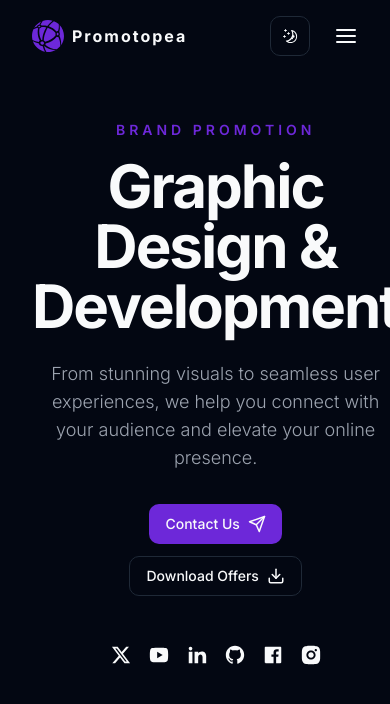
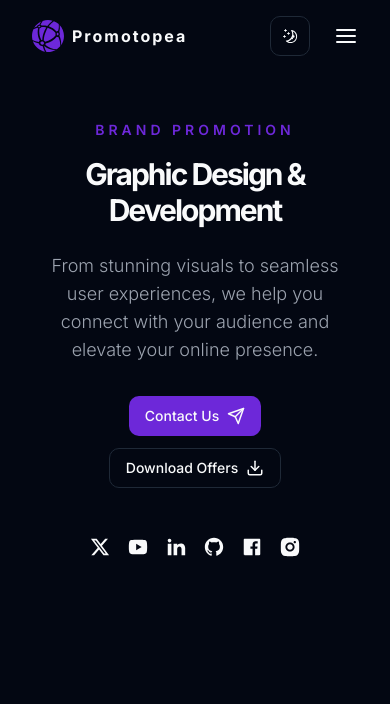
Before and after one commit to kabirshuvo/Nextgen-Agency-App, a Next.js app: page / in a window 390 px wide. Shown: the top 704 px of the page. Built offline with nearby package versions, Linux system fonts and the light colour scheme.

Commit message:
hero section updated

```diff
--- a/src/app/globals.css
+++ b/src/app/globals.css
@@ -59,7 +59,11 @@
 }
 
 .h1 {
-  @apply text-6xl xl:text-[72px] xl:leading-[80px] tracking-[-2px] font-bold mb-6;
+  @apply text-3xl sm:text-4xl xl:text-[72px] xl:leading-[80px] tracking-[-2px] font-bold mb-6;
+}
+
+.hiddenh1 {
+  @apply text-3xl sm:text-4xl xl:text-[60px] xl:leading-[72px] tracking-[-2px] font-bold mb-6;
 }
 
 .subtitle {
@@ -72,4 +76,11 @@
 
 .badge:hover {
   @apply transform scale-105;
+  box-shadow: 0 0 20px rgba(255, 255, 255, 0.6);
 }
+.opacity-0 {
+  opacity: 0;
+}
+.opacity-100 {
+  opacity: 1;
+}
--- a/src/app/page.tsx
+++ b/src/app/page.tsx
@@ -1,4 +1,4 @@
-import HeroSection from "@/components/HeroSection";
+import HeroSection from "@/components/sections/HeroSection";
 import HeroParticles from "@/components/particals/HeroParticals";
 import ParticlesComponent from "@/components/testParticals";
 
--- a/src/components/Badges/BadgeIcons.tsx
+++ b/src/components/Badges/BadgeIcons.tsx
@@ -6,6 +6,7 @@ import {
   RiTodoFill,
   RiArrowDownSLine,
   RiMedal2Line,
+  RiEyeFill,
 } from "react-icons/ri";
 import Icons from "./Icons";
 
@@ -47,3 +48,11 @@ export const RiMedal2LineIcon = () => {
     </div>
   );
 };
+
+export const RiEyeFillIcon = () => {
+  return (
+    <div>
+      <Icons icon={RiEyeFill} />
+    </div>
+  );
+};
--- a/src/components/Badges/HappyClientsBadge.tsx
+++ b/src/components/Badges/HappyClientsBadge.tsx
@@ -9,7 +9,7 @@ interface BadgeProps {
 
 const HappyClientsBadge: React.FC<BadgeProps> = ({ containerStyles }) => {
   return (
-    <div className={`badge ${containerStyles}`}>
+    <div className={`badge badge:hover ${containerStyles}`}>
       <TeamFillIcon />
       <HappyClientsCountUp />
     </div>
--- a/src/components/HeroSection.tsx
+++ b/src/components/sections/HeroSection.tsx
@@ -1,5 +1,5 @@
 import Link from "next/link";
-import { Button } from "./ui/button";
+import { Button } from "../ui/button";
 import { Download, Send } from "lucide-react";
 import {
   RiBriefcase4Fill,
@@ -8,14 +8,15 @@ import {
   RiArrowDownSLine,
 } from "react-icons/ri";
 
-import DevImage from "./DevImage";
-import Badge from "./Badges/ExperienceBadge";
-import Socials from "./Socials";
-import BadgeCountUp from "./Badges/CountUp";
-import ExperienceBadge from "./Badges/ExperienceBadge";
-import HappyClientsBadge from "./Badges/HappyClientsBadge";
-import ReviewsBadge from "./Badges/ReviewsBadge";
-import ParticlesComponent from "./testParticals";
+import DevImage from "../DevImage";
+import Badge from "../Badges/ExperienceBadge";
+import Socials from "../Socials";
+import BadgeCountUp from "../Badges/CountUp";
+import ExperienceBadge from "../Badges/ExperienceBadge";
+import HappyClientsBadge from "../Badges/HappyClientsBadge";
+import ReviewsBadge from "../Badges/ReviewsBadge";
+import ParticlesComponent from "../testParticals";
+import HeroTexts from "./HeroTexts";
 
 const HeroSection = () => {
   return (
@@ -23,20 +24,21 @@ const HeroSection = () => {
       <div className="container mx-auto">
         <div className="flex justify-between gap-x-8">
           <div className="flex flex-col max-w-[700px] justify-center mx-auto xl:mx-0 text-center xl:text-left">
-            <div>
+            {/* <div>
               <div className="text-sm uppercase font-semibold mb-4 text-primary tracking-[4px]">
                 Brand Promotion
               </div>
               <h1 className="h1 hover:text-popover transition duration-300 ease-in-out transform hover:scale-105 ">
                 Graphic Design & Development
               </h1>
-              <h1 className="hidden ">Subscribe</h1>
+              <h1 className="hidden ">Creativity Is Our Key</h1>
 
               <p className="subtitle hover:text-purple-700 transition duration-300 ease-in-out transform hover:scale-105">
                 From stunning visuals to seamless user experiences, we help you
                 connect with your audience and elevate your online presence.
               </p>
-            </div>
+            </div> */}
+            <HeroTexts />
             <div className="flex flex-col gap-y-3 md:flex-row gap-x-3 mx-auto xl:mx-0 mb-12">
               <Link href="/contact">
                 <Button className="gap-x-2">
@@ -55,9 +57,9 @@ const HeroSection = () => {
           </div>
           {/* right div */}
           <div className="container hidden xl:flex relative">
-            <ExperienceBadge containerStyles="absolute top-[15%] -right-[16%] " />
-            <HappyClientsBadge containerStyles="absolute top-[35%] -right-[19%] " />
-            <ReviewsBadge containerStyles="absolute top-[55%] -right-[16%] " />
+            <ExperienceBadge containerStyles="absolute top-[15%] -right-[6%] " />
+            <HappyClientsBadge containerStyles="absolute top-[35%] -right-[9%] " />
+            <ReviewsBadge containerStyles="absolute top-[55%] -right-[6%] " />
 
             <div className="bg-hero_shape2_light dark:bg-hero_shape2_dark w-[500px] h-[500px] bg-no-repeat absolute -top-1 -right-2">
               <DevImage
--- /dev/null
+++ b/src/components/sections/HeroTexts.tsx
@@ -0,0 +1,39 @@
+"use client";
+import React, { useState } from "react";
+import { RiEyeFillIcon } from "../Badges/BadgeIcons";
+
+const HeroTexts: React.FC = () => {
+  const [isHovered, setIsHovered] = useState(false);
+
+  return (
+    <div className="relative">
+      <div className="text-sm uppercase font-semibold mb-4 text-primary tracking-[4px]">
+        Brand Promotion
+      </div>
+      <div className="relative">
+        <h1
+          className="h1 hover:text-popover transition duration-300 ease-in-out transform hover:scale-105 relative"
+          onMouseEnter={() => setIsHovered(true)}
+          onMouseLeave={() => setIsHovered(false)}
+        >
+          Graphic Design & Development
+        </h1>
+        <h1
+          className={`hiddenh1 absolute inset-0 flex justify-center items-center md:justify-start transition-opacity duration-300 ease-in-out ${
+            isHovered ? "opacity-100" : "opacity-0"
+          }`}
+          style={{ pointerEvents: "none" }}
+        >
+          Creativity Is Our Key
+        </h1>
+        {/* <RiEyeFillIcon /> */}
+      </div>
+      <p className="subtitle hover:text-purple-700 transition duration-300 ease-in-out transform hover:scale-105">
+        From stunning visuals to seamless user experiences, we help you connect
+        with your audience and elevate your online presence.
+      </p>
+    </div>
+  );
+};
+
+export default HeroTexts;
```
